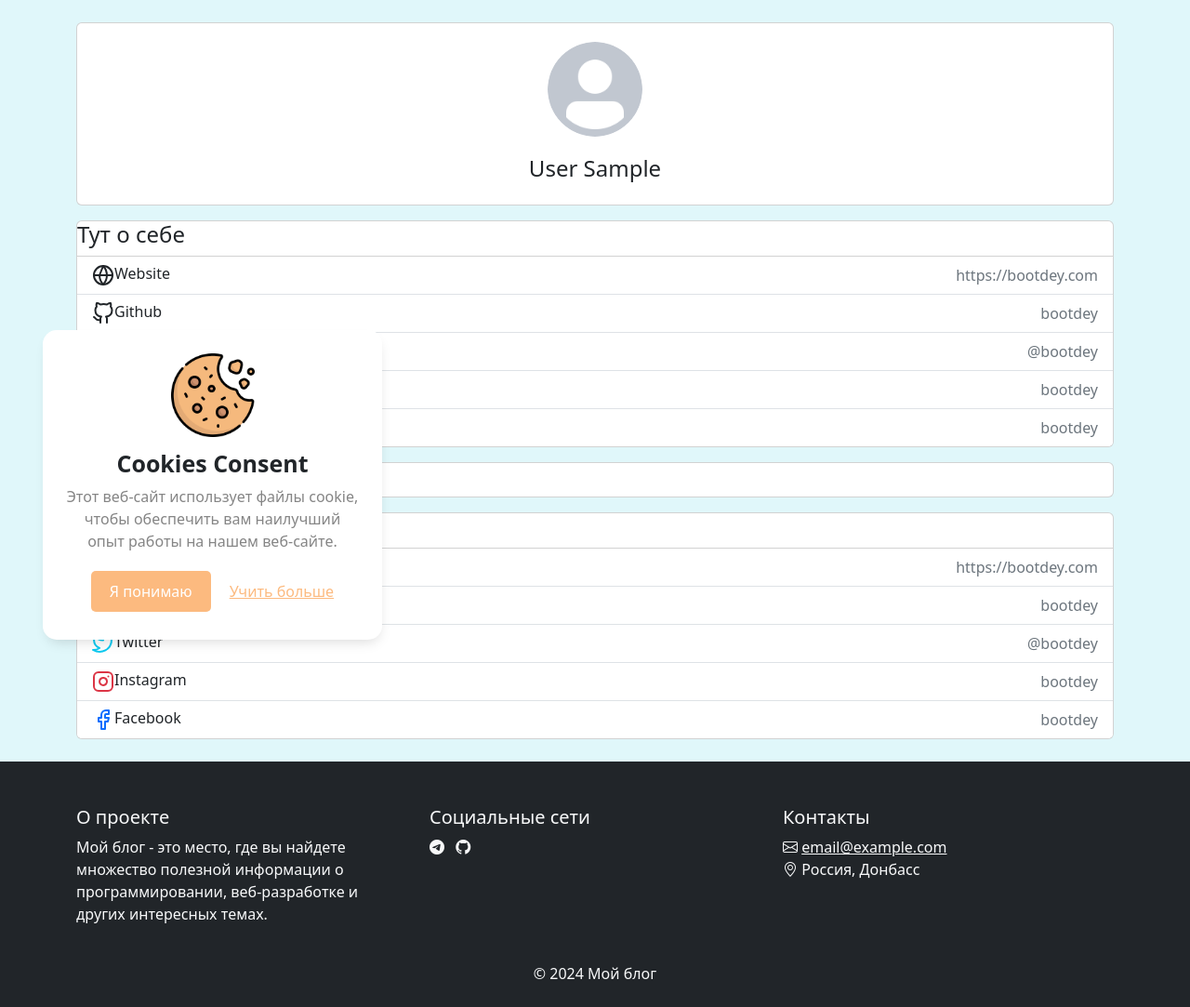
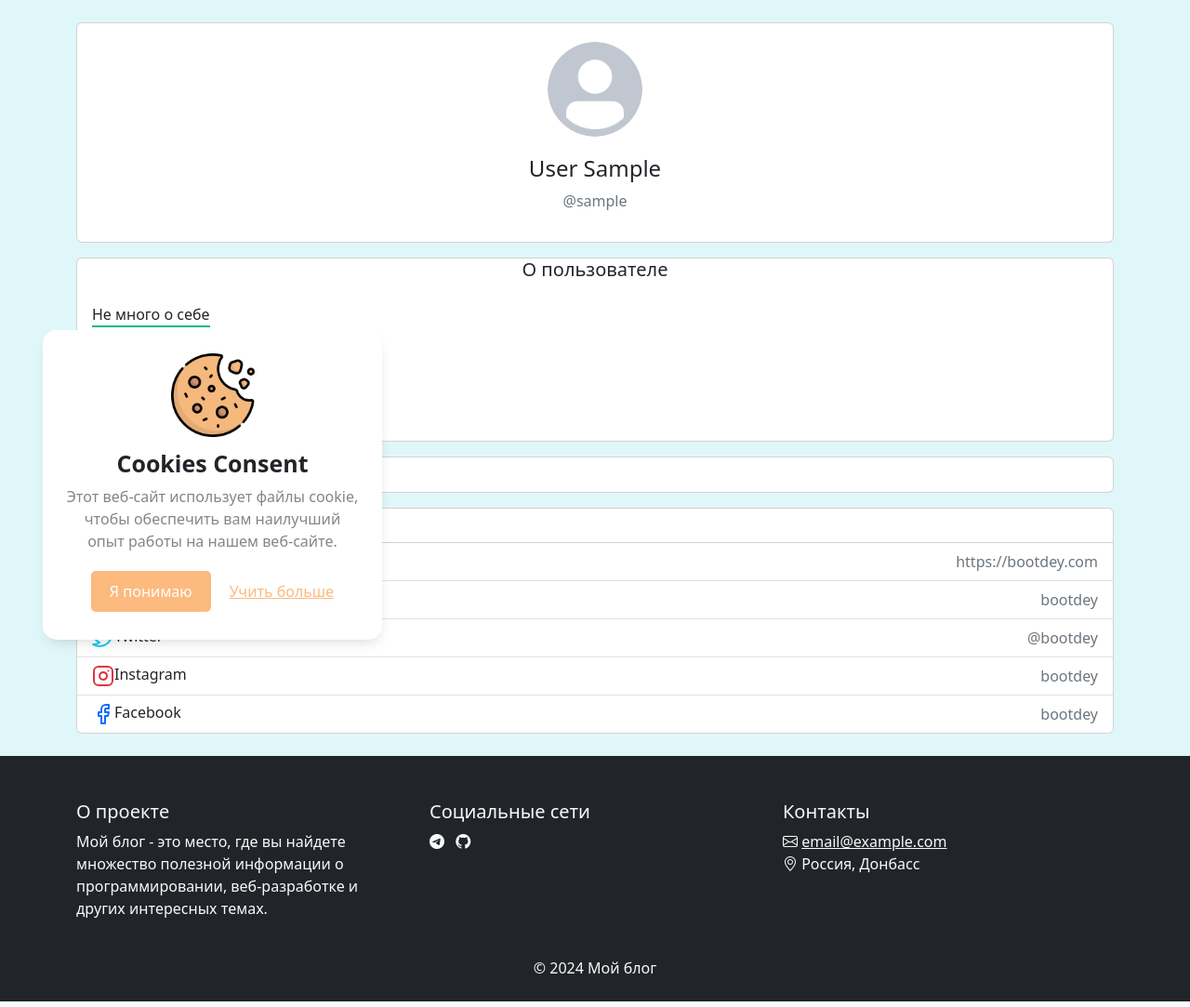
Before and after one commit to nagibator3pisya/My-Blogs, a Django app: page /profile/ in a window 1280 px wide. Shown: the part 66-1149 px from the top of the page at 93% size. Run offline with Django 5.2, Linux system fonts and the light colour scheme; the visitor is signed in with stand-in values (Sample User, id 1); some libraries are stand-ins or nearby versions.

Commit message:
В профиле сделал о пользователе

```diff
--- a/myblog/blog/forms.py
+++ b/myblog/blog/forms.py
@@ -4,7 +4,6 @@ from django import forms
 from django.contrib.auth.forms import AuthenticationForm, UserCreationForm, UserChangeForm, PasswordResetForm, \
     SetPasswordForm
 from django.core.exceptions import ValidationError
-from taggit.forms import TagWidget
 from taggit.models import Tag
 
 from blog.models import User, Article, Category
@@ -121,13 +120,18 @@ class UserProfileForm(UserChangeForm):
     username = forms.CharField(widget=forms.TextInput(attrs={'class': 'form-control'}))
     email = forms.CharField(widget=forms.TextInput(attrs={'class': 'form-control'}))
     image = forms.ImageField(widget=forms.FileInput(attrs={'class': 'form-control'}), required=False)
-    About_me = forms.ChoiceField(widget=forms.Textarea(attrs={'class': 'form-control', 'placeholder': 'Расскажите немного о себе, это же круто будет'}),required=False)
-    Programming_skills = forms.CharField(widget=forms.TextInput(attrs={'class': 'form-control','placeholder': 'Введите языки программирования через запятую'}),required=False)
-
+    About_me = forms.CharField(widget=forms.Textarea(attrs={
+        'class': 'form-control',
+        'placeholder': 'Расскажите немного о себе, это же круто будет'
+    }), required=False)
+    Programming_skills = forms.CharField(widget=forms.TextInput(attrs={
+        'class': 'form-control',
+        'placeholder': 'Введите языки программирования через запятую'
+    }), required=False)
 
     class Meta:
         model = User
-        fields = ('last_name','first_name', 'username','email', 'image','About_me', 'Programming_skills')
+        fields = ('last_name', 'first_name', 'username', 'email', 'image', 'About_me', 'Programming_skills')
 
     def clean_Programming_skills(self):
         programming_skills = self.cleaned_data.get('Programming_skills')
@@ -135,13 +139,11 @@ class UserProfileForm(UserChangeForm):
             if not re.match(r'^[\w\s,]+$', programming_skills):
                 raise ValidationError('Пожалуйста, введите языки программирования, разделенные запятой.')
             skills_list = re.split(r'[,\s]+', programming_skills)
-            cleaned_skills = []
-            for skill in skills_list:
-                skill = skill.strip()
-                if skill:
-                    cleaned_skills.append(skill)
+            cleaned_skills = [skill.strip() for skill in skills_list if skill]
             return ','.join(cleaned_skills)
         return ''
+
+
 class UserForgotPasswordForm(PasswordResetForm):
     """
     Запрос на восстановление пароля
@@ -202,12 +204,14 @@ class ArticleCreateForm(forms.ModelForm):
     short_description = forms.CharField(
         widget=forms.Textarea(attrs={'class': 'form-control', 'placeholder': 'Краткое описание будет отображаться в новостной ленте'}),
         required=True,
-        error_messages={'required': 'Пожалуйста, введите краткое описание.'}
+        error_messages={'required': 'Пожалуйста, введите краткое описание.'},
+        max_length=100
     )
     full_description = forms.CharField(
         widget=forms.Textarea(attrs={'class': 'form-control', 'placeholder': 'Полное описание будет отображаться уже в детальной карточке'}),
         required=True,
-        error_messages={'required': 'Пожалуйста, введите полное описание.'}
+        error_messages={'required': 'Пожалуйста, введите полное описание.'},
+
     )
     thumbnail = forms.ImageField(
         widget=forms.FileInput(attrs={'class': 'form-control'}),
--- a/myblog/blog/models.py
+++ b/myblog/blog/models.py
@@ -12,6 +12,12 @@ from blog.modules.services.utils import unique_slugify
 
 class User(AbstractUser):
     image = models.ImageField(upload_to='user_images', blank=True, null=False)
+    About_me = models.TextField(blank=True, null=True)
+    Programming_skills = models.CharField(max_length=255, blank=True, null=True)
+
+    def __str__(self):
+        return self.username
+
 
 
 
--- a/myblog/blog/static/blog/css/profile.css
+++ b/myblog/blog/static/blog/css/profile.css
@@ -28,16 +28,14 @@
 
 /* Стили для ссылок или кнопок пагинации */
 .page-link {
-
   color: rgb(0, 0, 0);
   background-color: rgb(255, 255, 255);
-  border: 1px solid rgb(179, 179, 179);;
+  border: 1px solid rgb(179, 179, 179);
   transition: background-color 0.15s, border-color 0.15s, color 0.15s;
 }
 
 /* Стили для ссылки или кнопки при наведении */
 .page-link:hover {
-
   color: #8e8e8e;
   background-color: #e9ecef;
   border-color: #dee2e6;
@@ -45,7 +43,6 @@
 
 /* Стили для активного элемента пагинации */
 .page-item.active .page-link {
-
   color: #fff;
   background-color: rgba(20, 184, 144, 1);
   border-color: rgb(15, 218, 35);
@@ -59,9 +56,12 @@
   border-color: #dee2e6;
 }
 
+.card_draft_not_found {
+  background-color: #ffffff71;
+  border: 2px dashed #c4c4c4;
+  color: #000000;
+}
 
-.card_draft_not_found{
-    background-color: #ffffff71;
-    border: 2px dashed #c4c4c4;
-    color:#000000
+.about_me, .programming_skills{
+  border-bottom: 2px solid rgba(20, 184, 144, 1)
 }
--- a/myblog/blog/templates/blog/user/profile.html
+++ b/myblog/blog/templates/blog/user/profile.html
@@ -12,10 +12,13 @@
                 <div class="card">
                     <div class="card-body">
                         <div class="d-flex flex-column align-items-center text-center">
-                            <img src="{% if user.image %}{{ user.image.url }}{% else %}{% static 'blog/image/nouname.png' %}{% endif %}"
+                            <img src="{% if user_profile.image %}{{ user_profile.image.url }}{% else %}{% static 'blog/image/nouname.png' %}{% endif %}"
                                 class="rounded-circle z-depth-0 p-1 photo_profile">
                             <div class="mt-3">
-                                <h4>{{ user.last_name }} {{ user.first_name }}</h4>
+                                <h4>{{ user_profile.last_name }} {{ user_profile.first_name }}</h4>
+                            </div>
+                            <div class="">
+                                <p class="text-secondary">{{ user_profile_username }}</p>
                             </div>
                         </div>
                     </div>
@@ -24,7 +27,45 @@
 
             <div class="col-xxl-3">
                 <div class="card mt-3">
-                    <h4>Тут о себе</h4>
+                    <h5 class="text-center">О пользователе </h5>
+                    <div class="card-body">
+                        <div class="row">
+                            <div class="col-xxl-6">
+                                <label class="form-label about_me">Не много о себе</label>
+                            </div>
+                            <div class="col-sm-9 text-secondary text-wrap">
+                                {{ user_profile.About_me|default:"Не указано" }}
+                            </div>
+                        </div>
+                        <div class="row mb-3">
+                            <div class="col-xxl-12 mb-0 ">
+                                <label class="form-label programming_skills">Языки программирования</label>
+                            </div>
+                            <div class="col-sm-9 text-secondary mt-0">
+                                {% if programming_skills %}
+                                    {% for skill in programming_skills %}
+                                        <span class="badge text-bg-success">{{ skill }}</span>
+                                    {% endfor %}
+                                {% else %}
+                                    <span class="text-secondary">Не указано</span>
+                                {% endif %}
+                            </div>
+                         </div>
+                    </div>
+                </div>
+            </div>
+
+                      <div class="col-xxl-6">
+                <div class="card mt-3">
+                    <h4>Основной контент</h4>
+                    <!-- Здесь вы можете добавить посты или другой основной контент -->
+
+                </div>
+            </div>
+
+            <div class="col-xxl-3">
+                <div class="card mt-3">
+                    <h4>Друзья</h4>
                     <ul class="list-group list-group-flush">
                         <li class="list-group-item d-flex justify-content-between align-items-center flex-wrap">
                             <h6 class="mb-0"><svg xmlns="http://www.w3.org/2000/svg" width="24" height="24"
@@ -33,8 +74,7 @@
                                     class="feather feather-globe mr-2 icon-inline">
                                     <circle cx="12" cy="12" r="10"></circle>
                                     <line x1="2" y1="12" x2="22" y2="12"></line>
-                                    <path
-                                        d="M12 2a15.3 15.3 0 0 1 4 10 15.3 15.3 0 0 1-4 10 15.3 15.3 0 0 1-4-10z">
+                                    <path d="M12 2a15.3 15.3 0 0 1 4 10 15.3 15.3 0 0 1-4 10 15.3 15.3 0 0 1-4-10z">
                                     </path>
                                 </svg>Website</h6>
                             <span class="text-secondary">https://bootdey.com</span>
@@ -85,76 +125,6 @@
                 </div>
             </div>
 
-            <div class="col-xxl-6">
-                <div class="card mt-3">
-                    <h4>Основной контент</h4>
-                    <!-- Здесь вы можете добавить посты или другой основной контент -->
-<!--                    gj-->
-                </div>
-            </div>
-
-            <div class="col-xxl-3">
-                <div class="card mt-3">
-                    <h4>Друзья</h4>
-                    <ul class="list-group list-group-flush">
-                        <li class="list-group-item d-flex justify-content-between align-items-center flex-wrap">
-                            <h6 class="mb-0"><svg xmlns="http://www.w3.org/2000/svg" width="24" height="24"
-                                    viewBox="0 0 24 24" fill="none" stroke="currentColor" stroke-width="2"
-                                    stroke-linecap="round" stroke-linejoin="round"
-                                    class="feather feather-globe mr-2 icon-inline">
-                                    <circle cx="12" cy="12" r="10"></circle>
-                                    <line x1="2" y1="12" x2="22" y2="12"></line>
-                                    <path
-                                        d="M12 2a15.3 15.3 0 0 1 4 10 15.3 15.3 0 0 1-4 10 15.3 15.3 0 0 1-4-10z">
-                                    </path>
-                                </svg>Website</h6>
-                            <span class="text-secondary">https://bootdey.com</span>
-                        </li>
-                        <li class="list-group-item d-flex justify-content-between align-items-center flex-wrap">
-                            <h6 class="mb-0"><svg xmlns="http://www.w3.org/2000/svg" width="24" height="24"
-                                    viewBox="0 0 24 24" fill="none" stroke="currentColor" stroke-width="2"
-                                    stroke-linecap="round" stroke-linejoin="round"
-                                    class="feather feather-github mr-2 icon-inline">
-                                    <path
-                                        d="M9 19c-5 1.5-5-2.5-7-3m14 6v-3.87a3.37 3.37 0 0 0-.94-2.61c3.14-.35 6.44-1.54 6.44-7A5.44 5.44 0 0 0 20 4.77 5.07 5.07 0 0 0 19.91 1S18.73.65 16 2.48a13.38 13.38 0 0 0-7 0C6.27.65 5.09 1 5.09 1A5.07 5.07 0 0 0 5 4.77a5.44 5.44 0 0 0-1.5 3.78c0 5.42 3.3 6.61 6.44 7A3.37 3.37 0 0 0 9 18.13V22">
-                                    </path>
-                                </svg>Github</h6>
-                            <span class="text-secondary">bootdey</span>
-                        </li>
-                        <li class="list-group-item d-flex justify-content-between align-items-center flex-wrap">
-                            <h6 class="mb-0"><svg xmlns="http://www.w3.org/2000/svg" width="24" height="24"
-                                    viewBox="0 0 24 24" fill="none" stroke="currentColor" stroke-width="2"
-                                    stroke-linecap="round" stroke-linejoin="round"
-                                    class="feather feather-twitter mr-2 icon-inline text-info">
-                                    <path
-                                        d="M23 3a10.9 10.9 0 0 1-3.14 1.53 4.48 4.48 0 0 0-7.86 3v1A10.66 10.66 0 0 1 3 4s-4 9 5 13a11.64 11.64 0 0 1-7 2c9 5 20 0 20-11.5a4.5 4.5 0 0 0-.08-.83A7.72 7.72 0 0 0 23 3z">
-                                    </path>
-                                </svg>Twitter</h6>
-                            <span class="text-secondary">@bootdey</span>
-                        </li>
-                        <li class="list-group-item d-flex justify-content-between align-items-center flex-wrap">
-                            <h6 class="mb-0"><svg xmlns="http://www.w3.org/2000/svg" width="24" height="24"
-                                    viewBox="0 0 24 24" fill="none" stroke="currentColor" stroke-width="2"
-                                    stroke-linecap="round" stroke-linejoin="round"
-                                    class="feather feather-instagram mr-2 icon-inline text-danger">
-                                    <rect x="2" y="2" width="20" height="20" rx="5" ry="5"></rect>
-                                    <path d="M16 11.37A4 4 0 1 1 12.63 8 4 4 0 0 1 16 11.37z"></path>
-                                    <line x1="17.5" y1="6.5" x2="17.51" y2="6.5"></line>
-                                </svg>Instagram</h6>
-                            <span class="text-secondary">bootdey</span>
-                        </li>
-                        <li class="list-group-item d-flex justify-content-between align-items-center flex-wrap">
-                            <h6 class="mb-0"><svg xmlns="http://www.w3.org/2000/svg" width="24" height="24"
-                                    viewBox="0 0 24 24" fill="none" stroke="currentColor" stroke-width="2"
-                                    stroke-linecap="round" stroke-linejoin="round"
-                                    class="feather feather-facebook mr-2 icon-inline text-primary">
-                                    <path d="M18 2h-3a5 5 0 0 0-5 5v3H7v4h3v8h4v-8h3l1-4h-4V7a1 1 0 0 1 1-1h3z"></path>
-                                </svg>Facebook</h6>
-                            <span class="text-secondary">bootdey</span>
-                        </li>
-                    </ul>
-                </div>
-            </div>
         </div>
     </div>
 </div>
--- a/myblog/blog/templates/blog/user/setting_user.html
+++ b/myblog/blog/templates/blog/user/setting_user.html
@@ -11,6 +11,7 @@
     <div class="card-body">
         <form method="post" enctype="multipart/form-data">
             {% csrf_token %}
+            <input type="hidden" name="form_type" value="profile_form">
             <div class="row mb-3">
                 <div class="col-sm-3">
                     <label for="{{ profile_form.last_name.id_for_label }}" class="form-label">Имя</label>
@@ -75,7 +76,7 @@
             <div class="row">
                 <div class="col-sm-3"></div>
                 <div class="col-sm-9 text-secondary">
-                    <button type="submit" class="btn btn-save px-4">Сохранить</button>
+                    <button type="submit" name="update_profile" class="btn btn-save px-4">Сохранить</button>
                 </div>
             </div>
         </form>
@@ -84,6 +85,7 @@
 
    <form method="post" enctype="multipart/form-data" novalidate>
     {% csrf_token %}
+    <input type="hidden" name="form_type" value="password_form">
     <div class="card mt-4">
         <h4 class="text-center">{{ setting_password }}</h4>
         <div class="card-body">
--- a/myblog/blog/views.py
+++ b/myblog/blog/views.py
@@ -94,18 +94,24 @@ def blog(request):
 #         context['drafts'] = Article.objects.filter(author=self.request.user)
 #
 #         return context
-class ProfileView(LoginRequiredMixin, UpdateView):
+
+
+
+class ProfileView(LoginRequiredMixin, DetailView):
     model = User
-    form_class = UserProfileForm
     template_name = 'blog/user/profile.html'
-    success_url = reverse_lazy('profile')
+    context_object_name = 'user_profile'
 
     def get_object(self):
         return self.request.user
 
     def get_context_data(self, **kwargs):
         context = super().get_context_data(**kwargs)
+        user = self.get_object()
+        programming_skills = user.Programming_skills.split(',') if user.Programming_skills else []
         context['title'] = 'Профиль'
+        context['programming_skills'] = programming_skills
+        context['user_profile_username'] = f"@{user.username}"
         return context
 
 
@@ -233,17 +239,17 @@ class UserSettingsView(LoginRequiredMixin, TemplateView):
         return context
 
     def post(self, request, *args, **kwargs):
-        profile_form = self.profile_form_class(request.POST, request.FILES, instance=request.user)
-        password_form = self.password_form_class(user=request.user, data=request.POST)
-
-        if 'update_profile' in request.POST:
+        if request.POST.get('form_type') == 'profile_form':
+            profile_form = self.profile_form_class(request.POST, request.FILES, instance=request.user)
             if profile_form.is_valid():
                 profile_form.save()
                 messages.success(request, 'Ваши настройки были успешно обновлены.')
             else:
                 messages.error(request, 'Пожалуйста, исправьте ошибки ниже.')
+            return self.render_to_response(self.get_context_data(profile_form=profile_form))
 
-        elif 'change_password' in request.POST:
+        elif request.POST.get('form_type') == 'password_form':
+            password_form = self.password_form_class(user=request.user, data=request.POST)
             if password_form.is_valid():
                 user = password_form.save()
                 messages.success(request, 'Ваш пароль был успешно изменён!')
@@ -251,12 +257,13 @@ class UserSettingsView(LoginRequiredMixin, TemplateView):
                 return redirect(self.get_success_url())
             else:
                 messages.error(request, 'Пожалуйста, исправьте ошибки ниже.')
+            return self.render_to_response(self.get_context_data(password_form=password_form))
 
-        return self.render_to_response(self.get_context_data(profile_form=profile_form, password_form=password_form))
+        return self.render_to_response(self.get_context_data())
 
     def get_success_url(self):
-        # Замените 'blog' на имя URL-адреса страницы блога или другого шаблона
         return reverse_lazy('blog')
+
 
 class ArticleDetailView(DetailView):
     model = Article
```
Also changed, not shown: myblog/blog/static/blog/css/blog.css (+11 -6 lines), myblog/blog/templates/blog/blog.html (+31 -11 lines).
